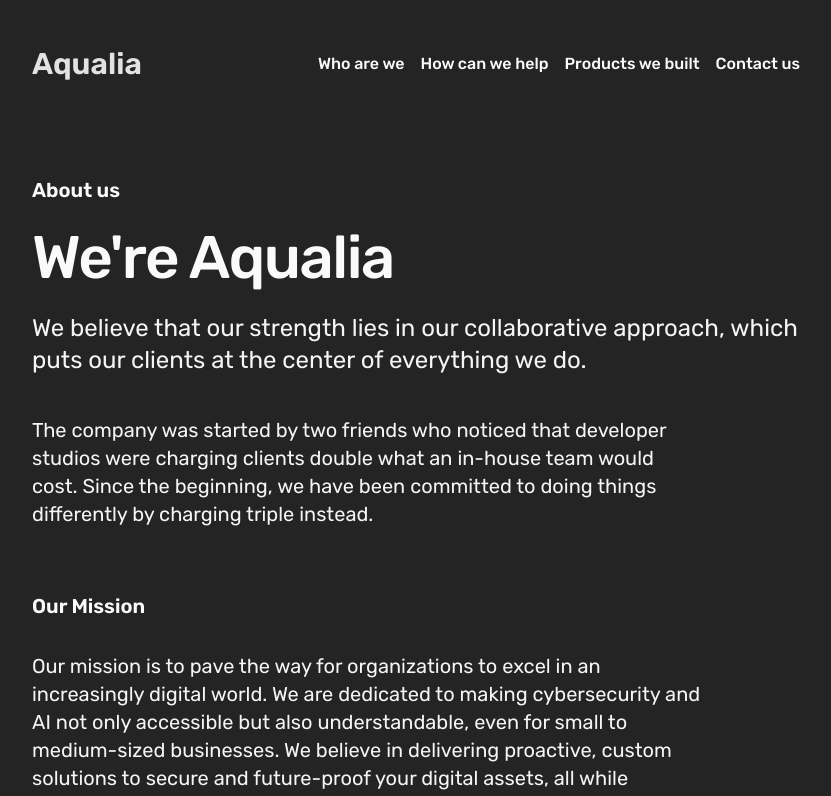
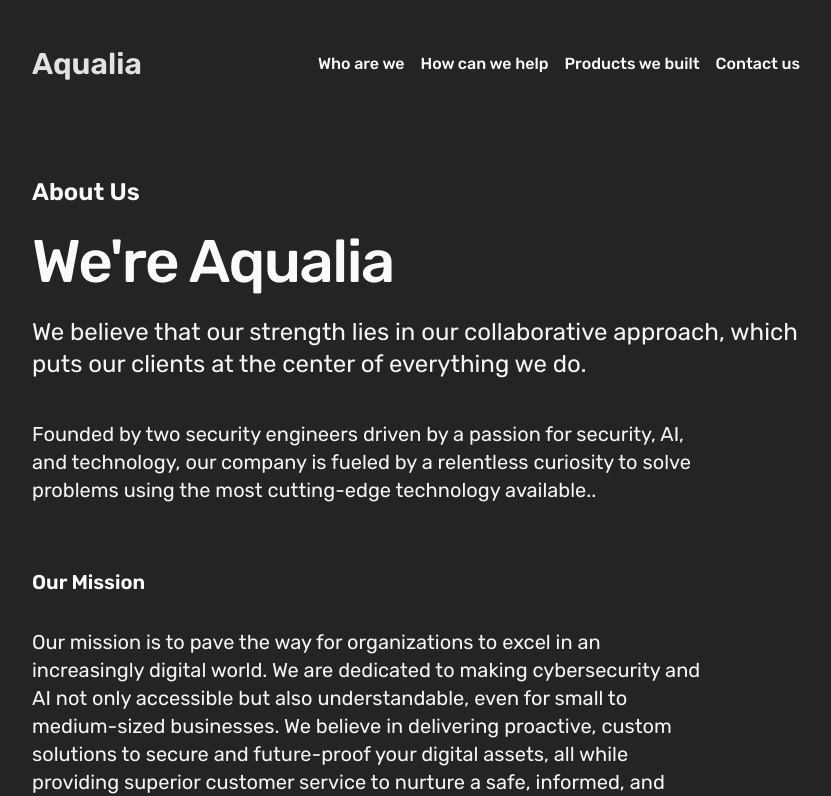
Before and after one commit to Bhatte/aqualia.github.io, a React (Vite) app: page /#/about in a window 1280 px wide. Shown: the top 796 px of the page, without its empty margins (224-1055 px from the left). Built offline with nearby package versions, Linux system fonts and the light colour scheme.

Commit message:
Updating content

```diff
--- a/src/components/Hero.jsx
+++ b/src/components/Hero.jsx
@@ -6,12 +6,11 @@ const Hero = () => {
       <div className="mx-auto max-w-2xl lg:max-w-none">
         <div className="max-w-3xl">
           <h1 className="font-display text-5xl font-medium tracking-tight text-neutral-50 [text-wrap:balance] sm:text-7xl">
-            Award-winning development studio based in Ireland.
+            Building a Secure, Intelligent Tomorrow.
           </h1>
           <p className="mt-6 text-xl text-neutral-100">
-            We are a development studio working at the intersection of design
-            and technology. It’s a really busy intersection though — a lot of
-            our staff have been involved in hit and runs.
+            We are a cyber studio working towards solving problems using
+            cutting-edge technologies in Cybersecurity & AI space.
           </p>
         </div>
       </div>
--- a/src/components/HighlightCard.jsx
+++ b/src/components/HighlightCard.jsx
@@ -2,7 +2,7 @@ import React from "react";
 
 const HighlightCard = (props) => {
   return (
-    <div className="py-5 max-w-6xl flex flex-col lg:flex-row">
+    <div className="py-5 flex flex-col lg:flex-row">
       <h3 className="pt-3 font-semibold text-lg text-gray-50 basis-2/5 lg:self-center">
         {props.title}
       </h3>
--- a/src/pages/About.jsx
+++ b/src/pages/About.jsx
@@ -21,8 +21,8 @@ const About = () => {
     // <div className='mx-auto max-w-7xl px-6 lg:px-8 mt-10 sm:mt-20 md:mt-30'>About</div>
     <div className="mx-auto max-w-2xl lg:max-w-none px-6 lg:px-8 mt-10 sm:mt-20 md:mt-30">
       <h1>
-        <span className="block font-display font-semibold text-xl text-neutral-50">
-          About us
+        <span className="block font-display font-semibold text-2xl text-neutral-50">
+          About Us
         </span>
         <span className="sr-only"> - </span>
       </h1>
@@ -39,10 +39,10 @@ const About = () => {
           </p>
           <div className="mt-10 max-w-2xl space-y-6 text-xl">
             <p>
-              The company was started by two friends who noticed that developer
-              studios were charging clients double what an in-house team would
-              cost. Since the beginning, we have been committed to doing things
-              differently by charging triple instead.
+              Founded by two security engineers driven by a passion for
+              security, AI, and technology, our company is fueled by a
+              relentless curiosity to solve problems using the most cutting-edge
+              technology available..
             </p>
             {/* <p>
               At Studio, we’re more than just colleagues — we’re a family. This
```
